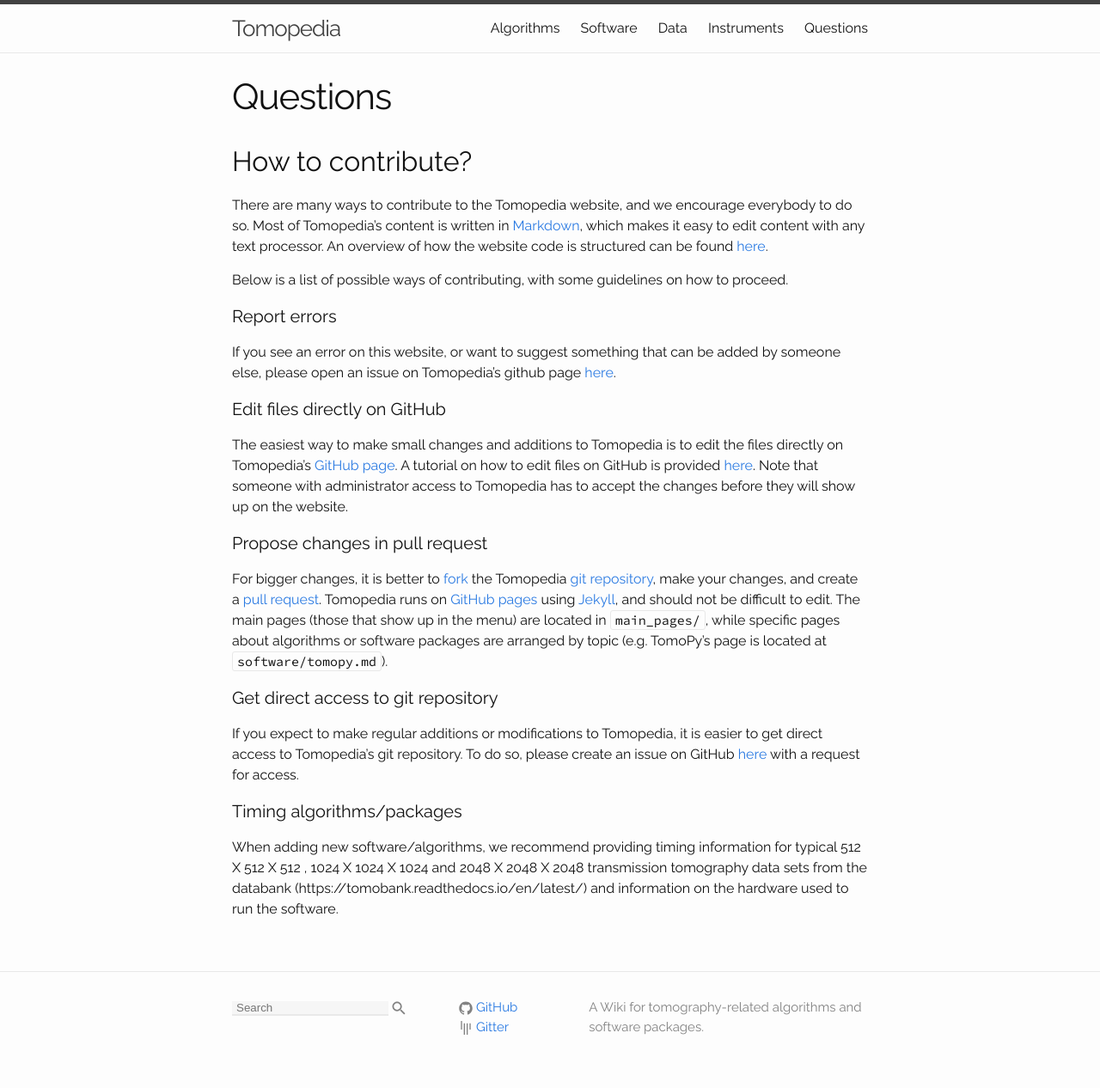
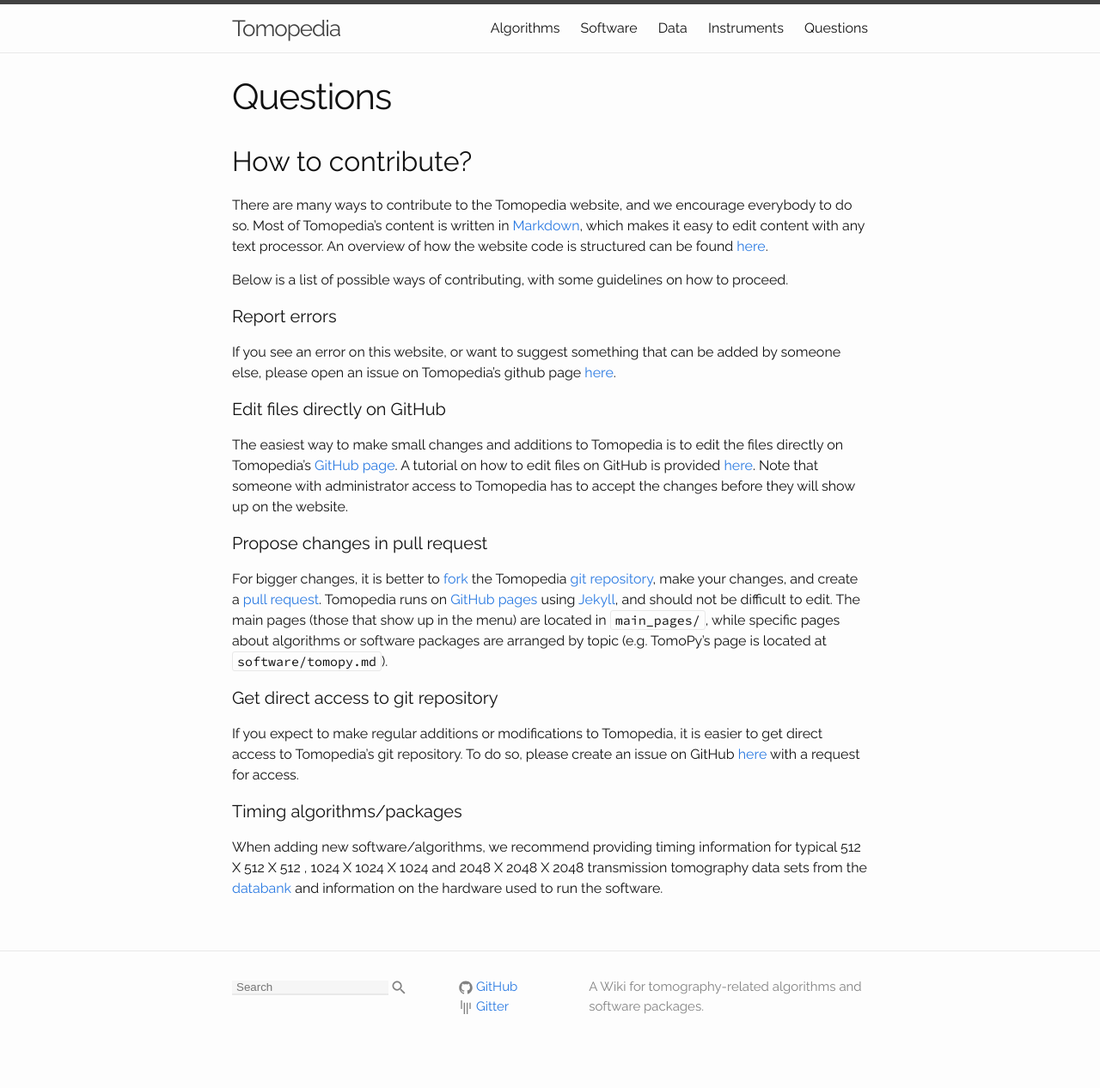
Before and after one commit to tomopedia/tomopedia.github.io, a Jekyll site: the page built from main_pages/70_questions.md, in a window 1280 px wide. Shown: the whole page at 86% size. Built offline with Jekyll 4.4.1, drawn with Linux system fonts in a browser that asks for light colours; after the commit the page ends 1242 px from its top, so only the background shows below that.

Commit message:
Update 70_questions.md

```diff
--- a/main_pages/70_questions.md
+++ b/main_pages/70_questions.md
@@ -42,4 +42,4 @@ create an issue on GitHub [here](https://www.github.com/tomopedia/tomopedia.gith
 with a request for access.
 
 #### Timing algorithms/packages
-When adding new software/algorithms, we recommend providing timing information for typical 512 X 512 X 512 , 1024 X 1024 X 1024 and 2048 X 2048 X 2048 transmission tomography data sets from the databank (https://tomobank.readthedocs.io/en/latest/) and information on the hardware used to run the software.
+When adding new software/algorithms, we recommend providing timing information for typical 512 X 512 X 512 , 1024 X 1024 X 1024 and 2048 X 2048 X 2048 transmission tomography data sets from the [databank](https://tomobank.readthedocs.io/en/latest/) and information on the hardware used to run the software.
```
